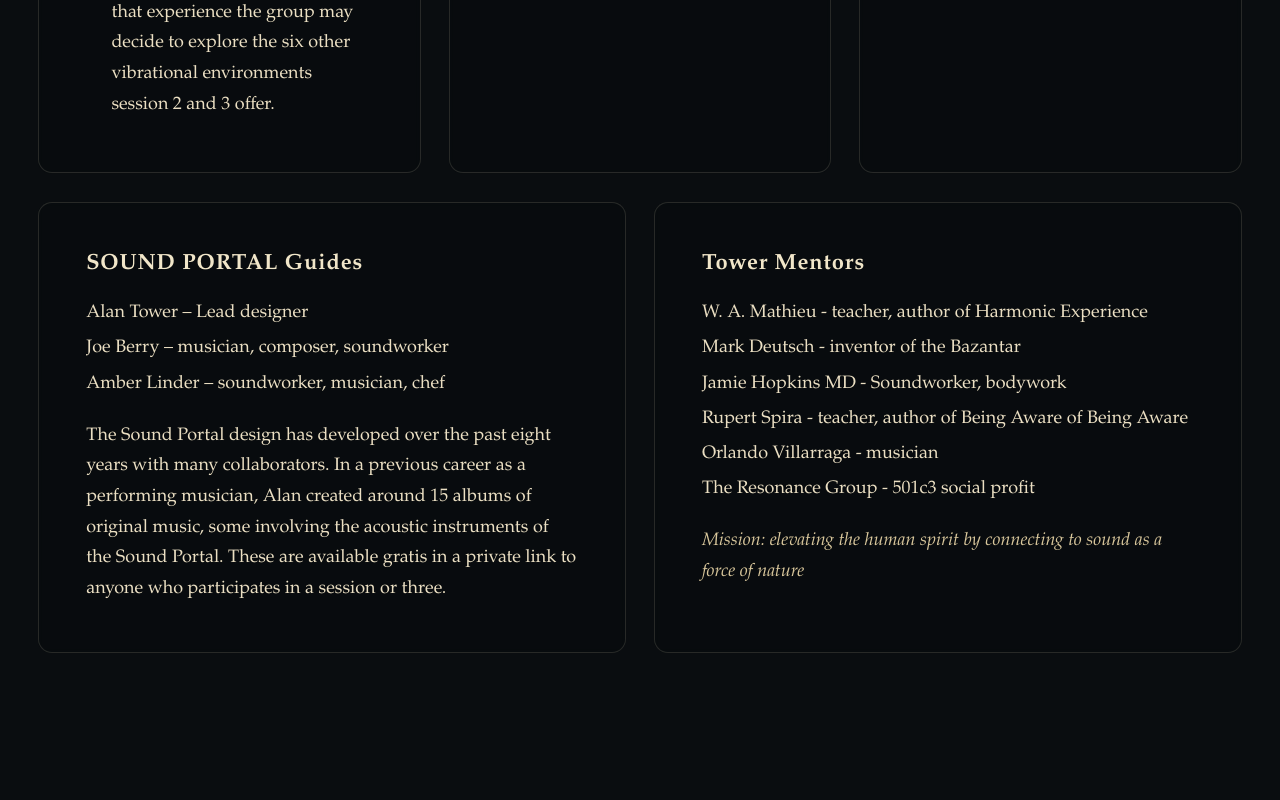
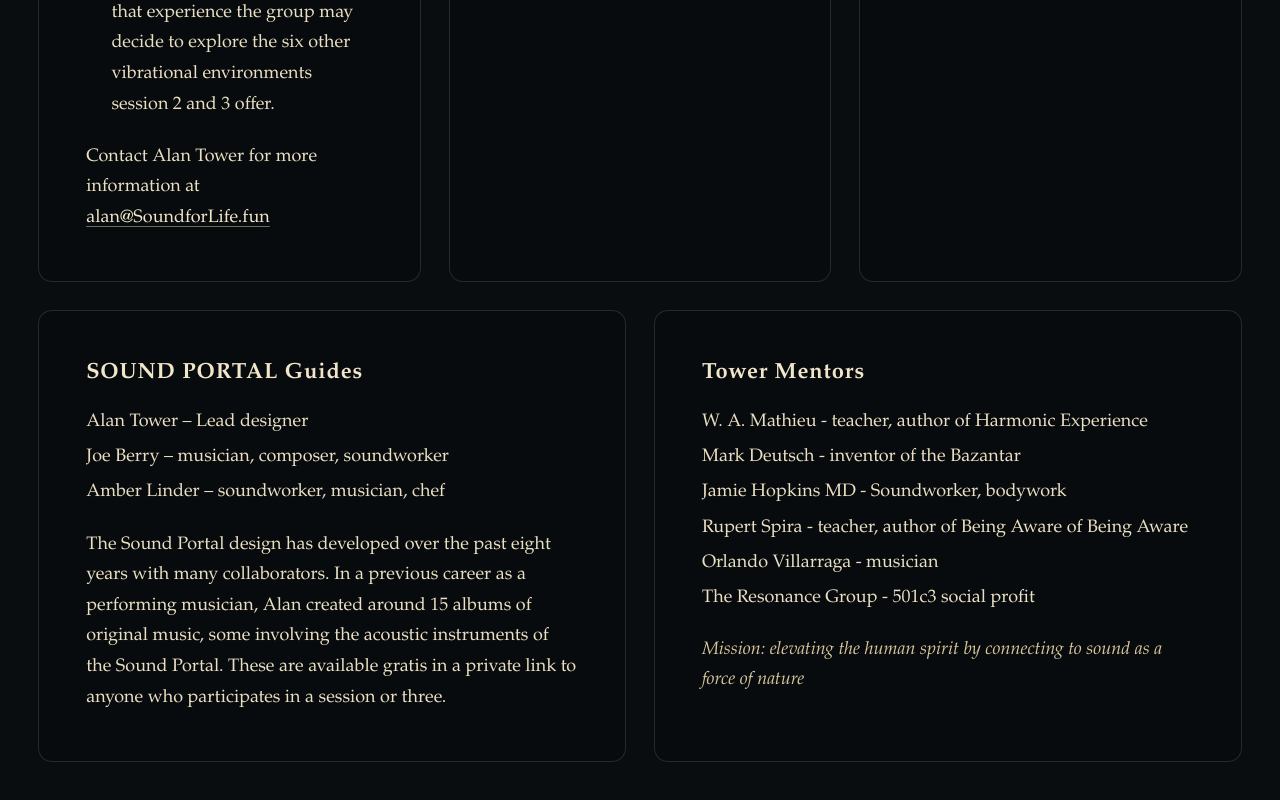
Before and after one commit to atower1717/Sound-Portal, a plain HTML site: page index.html in a window 1280 px wide. Shown: the part 1979-2779 px from the top of the page. Before the commit the page ends 2712 px from the top, so only its background shows below. Drawn offline with Linux system fonts and the light colour scheme.

Commit message:
SP2 The Sound Portal: Registration panel - Contact Alan Tower for more information at alan@SoundforLife.fun (email link)

```diff
--- a/index.html
+++ b/index.html
@@ -67,6 +67,7 @@ body{line-height:1.7}
 .hero .exp p{margin-bottom:.35em}
 .mentors{grid-template-columns:1fr;gap:.1em}
 @media (max-width:1100px){.hero,.r2,.r3{grid-template-columns:1fr}.hero .vid{width:min(100%,30em);justify-self:center}}
+a.em{color:var(--head);text-decoration:underline;text-underline-offset:.22em;text-decoration-thickness:1px;text-decoration-color:rgba(235,223,195,.45)}a.em:hover{text-decoration-color:var(--head)}
 </style>
 </head>
 <body>
@@ -116,6 +117,7 @@ body{line-height:1.7}
 <li>Sessions are for <strong>1, 2 or 3</strong> at a time</li>
 <li>Register for a first session <em>(three environments)</em> of approx. 2 hours, starting at 7pm on a Wed or Sunday evening. Other days are possible with notice. Based on that experience the group may decide to explore the six other vibrational environments session 2 and 3 offer.</li>
 </ol>
+<p class="gap">Contact Alan Tower for more information at <a class="em" href="mailto:alan@SoundforLife.fun">alan@SoundforLife.fun</a></p>
 </div>
 <div class="pan">
 <h3>Practices</h3>
```
